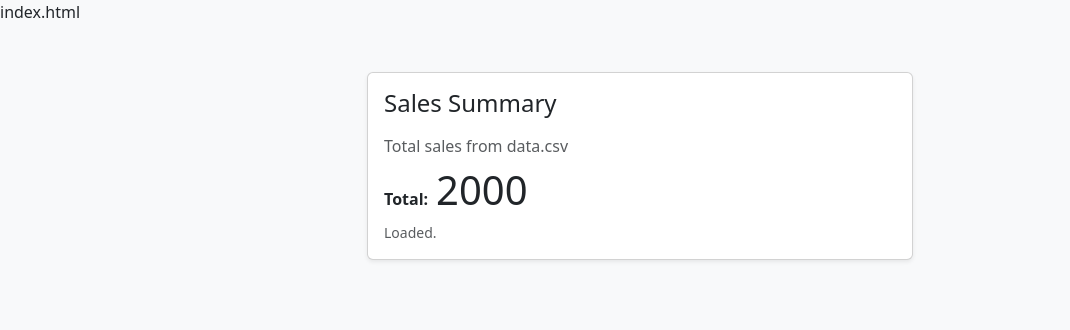
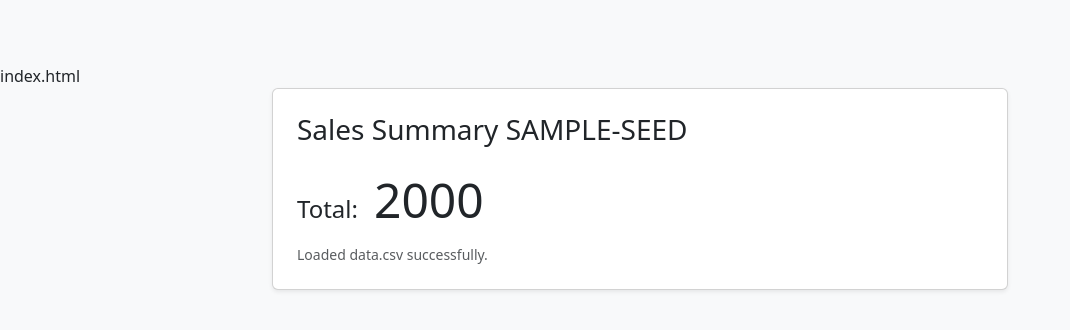
Before and after one commit to ray-sachin/sum-of-sales, a plain HTML site: page index.html in a window 1280 px wide. Shown: the whole page, without its empty margins (0-1070 px from the left). Drawn offline with nearby package versions, Linux system fonts and the light colour scheme.

Commit message:
Add/Update index.html

```diff
--- a/index.html
+++ b/index.html
@@ -2,24 +2,27 @@ index.html
 <!doctype html>
 <html lang="en">
 <head>
-  <meta charset="utf-8" />
-  <meta name="viewport" content="width=device-width, initial-scale=1" />
+  <meta charset="utf-8">
+  <meta name="viewport" content="width=device-width, initial-scale=1">
   <title>Sales Summary SAMPLE-SEED</title>
-  <link href="https://cdn.jsdelivr.net/npm/bootstrap@5.3.3/dist/css/bootstrap.min.css" rel="stylesheet" />
+  <link href="https://cdn.jsdelivr.net/npm/bootstrap@5.3.3/dist/css/bootstrap.min.css" rel="stylesheet">
+  <style>
+    body { padding-top: 4rem; }
+    .number { font-variant-numeric: tabular-nums; }
+  </style>
 </head>
 <body class="bg-light">
-  <div class="container py-5">
+  <div class="container">
     <div class="row justify-content-center">
-      <div class="col-md-8 col-lg-6">
+      <div class="col-lg-8">
         <div class="card shadow-sm">
-          <div class="card-body">
-            <h1 class="h4 mb-3">Sales Summary</h1>
-            <p class="text-muted mb-2">Total sales from data.csv</p>
-            <div class="d-flex align-items-baseline gap-2">
-              <span class="fw-semibold">Total:</span>
-              <span id="total-sales" class="display-6">0</span>
+          <div class="card-body p-4">
+            <h1 class="h3 mb-4">Sales Summary SAMPLE-SEED</h1>
+            <div class="d-flex align-items-baseline gap-3">
+              <div class="h4 mb-0">Total:</div>
+              <div id="total-sales" class="display-5 number">0</div>
             </div>
-            <div id="status" class="form-text mt-2"></div>
+            <div id="status" class="mt-3 text-muted small">Loading data.csv…</div>
           </div>
         </div>
       </div>
@@ -27,54 +30,118 @@ index.html
   </div>
 
   <script>
-    window.addEventListener('DOMContentLoaded', () => {
-      // Ensure title matches requirement
+    (function init() {
+      // Ensure the title matches the required seed
       document.title = 'Sales Summary SAMPLE-SEED';
 
       const totalEl = document.getElementById('total-sales');
       const statusEl = document.getElementById('status');
 
-      async function loadAndSumCSV() {
+      function parseCSV(text) {
+        const rows = [];
+        let row = [];
+        let field = '';
+        let inQuotes = false;
+
+        for (let i = 0; i < text.length; i++) {
+          const char = text[i];
+          const next = text[i + 1];
+
+          if (char === '"') {
+            if (inQuotes && next === '"') {
+              field += '"';
+              i++;
+            } else {
+              inQuotes = !inQuotes;
+            }
+          } else if (char === ',' && !inQuotes) {
+            row.push(field);
+            field = '';
+          } else if ((char === '\n' || char === '\r') && !inQuotes) {
+            if (char === '\r' && next === '\n') i++; // handle CRLF
+            row.push(field);
+            rows.push(row);
+            row = [];
+            field = '';
+          } else {
+            field += char;
+          }
+        }
+        // Push last field/row if any content remains
+        if (field.length > 0 || row.length > 0) {
+          row.push(field);
+          rows.push(row);
+        }
+        // Remove any trailing empty rows
+        return rows.filter(r => r.some(cell => String(cell).trim() !== ''));
+      }
+
+      function toNumber(val) {
+        let s = String(val ?? '').trim();
+        if (!s) return 0;
+        let negative = false;
+        if (/^\(.*\)$/.test(s)) {
+          negative = true;
+          s = s.slice(1, -1);
+        }
+        // Remove common thousands separators and spaces
+        s = s.replace(/[\s,]+/g, '');
+        // Strip currency and any non-numeric except signs, dot, and exponent
+        s = s.replace(/[^0-9.\-+eE]/g, '');
+        const n = parseFloat(s);
+        if (Number.isFinite(n)) return negative ? -n : n;
+        return 0;
+      }
+
+      async function loadAndSum() {
         try {
-          statusEl.textContent = 'Loading data.csv...';
-          const res = await fetch('data.csv', { cache: 'no-cache' });
-          if (!res.ok) throw new Error(`Failed to load data.csv (${res.status})`);
+          const res = await fetch('data.csv', { cache: 'no-store' });
+          if (!res.ok) throw new Error('Failed to fetch data.csv');
           const text = await res.text();
-
-          // Parse CSV (simple parser for comma-separated, no quoted commas handling required here)
-          const lines = text.trim().split(/\r?\n/).filter(l => l.trim().length > 0);
-          if (lines.length === 0) {
-            totalEl.textContent = '0';
-            statusEl.textContent = 'No data found.';
-            return;
+          const rows = parseCSV(text);
+          if (rows.length === 0) {
+            throw new Error('CSV appears empty');
           }
 
-          // Determine if first row is a header by checking if the second field is numeric
-          const rows = lines.map(l => l.split(','));
-          let startIndex = 0;
-          const firstVal = rows[0][1] !== undefined ? parseFloat(rows[0][1].trim()) : NaN;
-          if (Number.isNaN(firstVal)) startIndex = 1;
+          // Determine Sales column index
+          const header = rows[0].map(h => String(h).trim());
+          const headerLower = header.map(h => h.toLowerCase());
+          let salesIdx = headerLower.indexOf('sales');
+          let dataStart = 0;
+
+          if (salesIdx !== -1) {
+            dataStart = 1; // header present
+          } else {
+            // No explicit "Sales" header; assume second column if available
+            salesIdx = header.length > 1 ? 1 : 0;
+            dataStart = 0;
+          }
 
           let total = 0;
-          for (let i = startIndex; i < rows.length; i++) {
-            const cols = rows[i];
-            if (!cols || cols.length < 2) continue;
-            const v = parseFloat(cols[1].trim());
-            if (!Number.isNaN(v)) total += v;
+          for (let i = dataStart; i < rows.length; i++) {
+            const row = rows[i];
+            if (!row || row.length <= salesIdx) continue;
+            const val = toNumber(row[salesIdx]);
+            if (Number.isFinite(val)) {
+              total += val;
+            }
           }
 
-          // Output numeric-only string for reliable parsing in tests
-          totalEl.textContent = String(total);
-          statusEl.textContent = 'Loaded.';
+          // Display raw numeric total (no thousands separators)
+          // Keep up to two decimals if needed, otherwise integer
+          const display =
+            Math.abs(total % 1) < 1e-12 ? String(Math.round(total)) : total.toFixed(2);
+
+          totalEl.textContent = display;
+          statusEl.textContent = 'Loaded data.csv successfully.';
         } catch (err) {
           console.error(err);
-          totalEl.textContent = '0';
-          statusEl.textContent = 'Error loading data.csv.';
+          statusEl.textContent = 'Error: ' + (err && err.message ? err.message : 'Unable to load CSV');
         }
       }
 
-      loadAndSumCSV();
-    });
+      loadAndSum();
+    })();
   </script>
 </body>
 </html>
```
